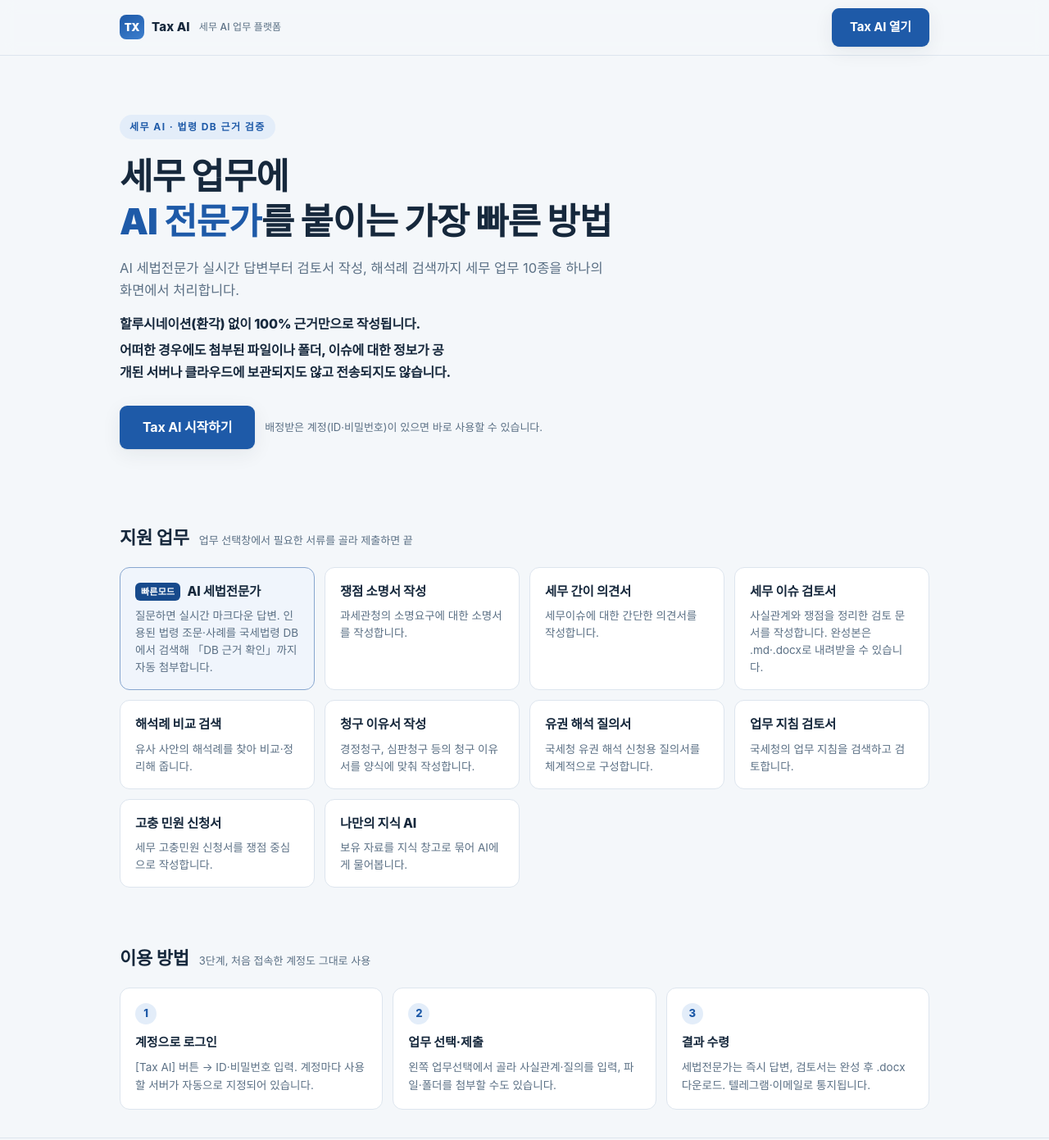
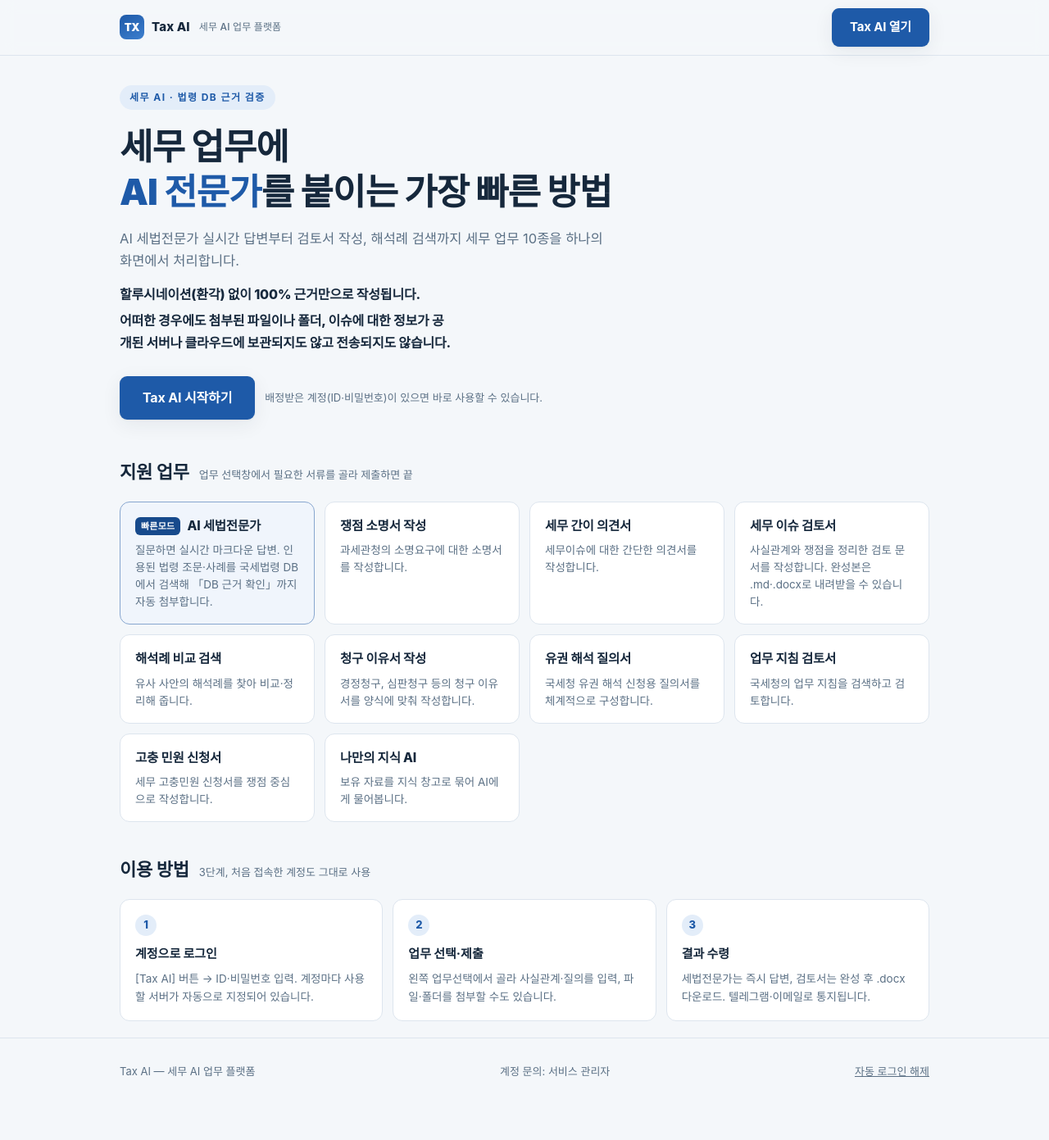
Before and after one commit to ntssejak/tax-ai-landing, a plain HTML site: page index.html in a window 1280 px wide. Shown: the top 1391 px of the page at 82% size. After the commit the page ends 1365 px from the top, so only its background shows below. Drawn offline with Linux system fonts and the light colour scheme.

Commit message:
랜딩: 히어로·단락 위 여백 축소 (72→36, 56→26, section 34→20)
Co-Authored-By: Claude Code <noreply@anthropic.com>

```diff
--- a/index.html
+++ b/index.html
@@ -91,7 +91,7 @@ a { color: var(--brand); text-decoration: none; }
 }
 
 /* ── 히어로 ── */
-.hero { padding-block: 72px 56px; text-align: left; }
+.hero { padding-block: 36px 26px; text-align: left; }   /* 상단·하단 여백 — 기존 72/56에서 축소(단락 간격 통일) */
 .hero .eyebrow {
   display: inline-block; font-size: 12px; font-weight: 700; letter-spacing: .12em;
   color: var(--brand); background: var(--brand-soft);
@@ -115,7 +115,7 @@ a { color: var(--brand); text-decoration: none; }
 .hero .strong + .strong { margin-top: 6px; }
 
 /* ── 업무 카드 ── */
-section { padding-block: 34px; }
+section { padding-block: 20px; }   /* 지원업무·이용방법 등 단락 위간격 — 기존 34에서 축소 */
 .sec-title { display: flex; align-items: baseline; gap: 12px; margin-bottom: 6px; }
 .sec-title h2 { font-size: 22px; font-weight: 800; letter-spacing: -.01em; }
 .sec-title span { color: var(--mut); font-size: 13px; }
```
